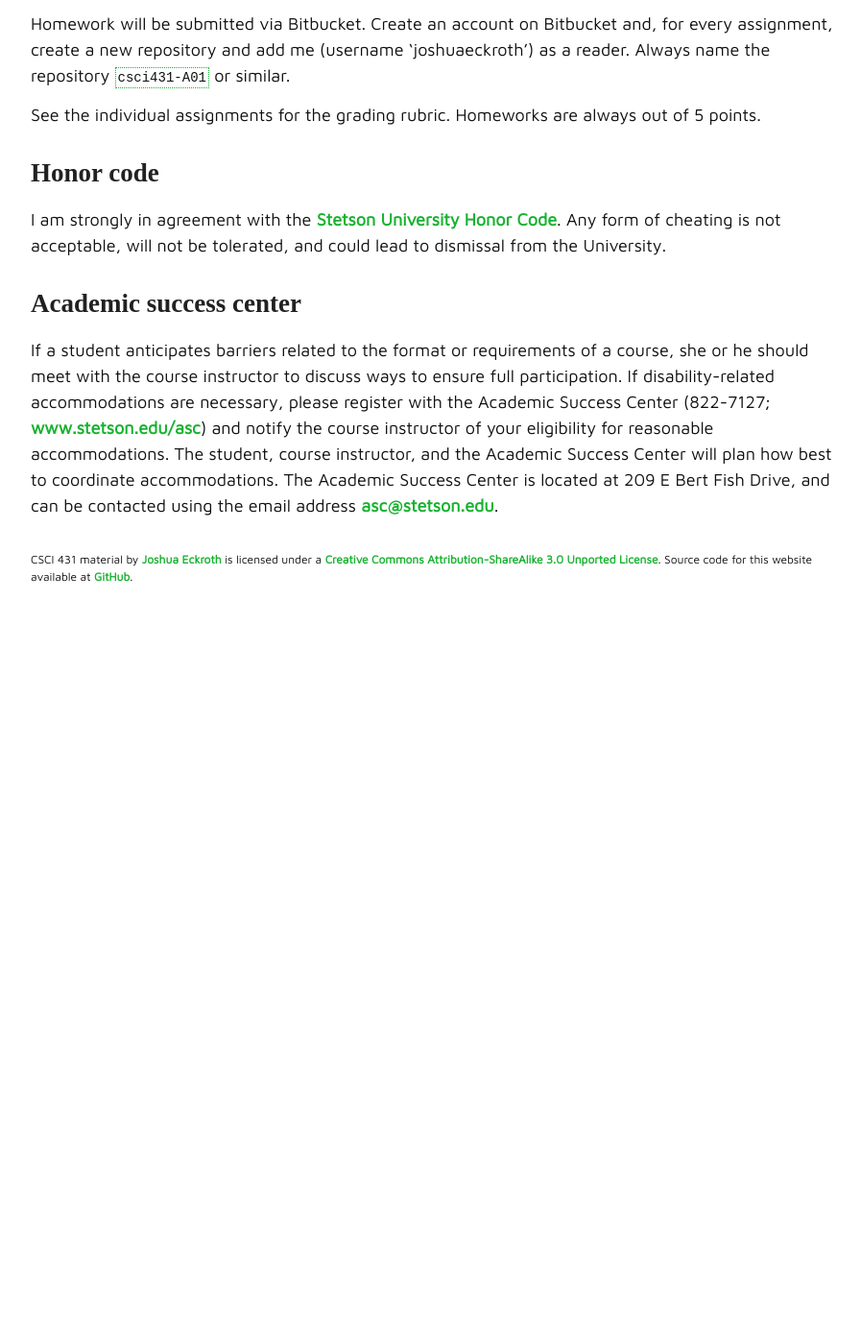
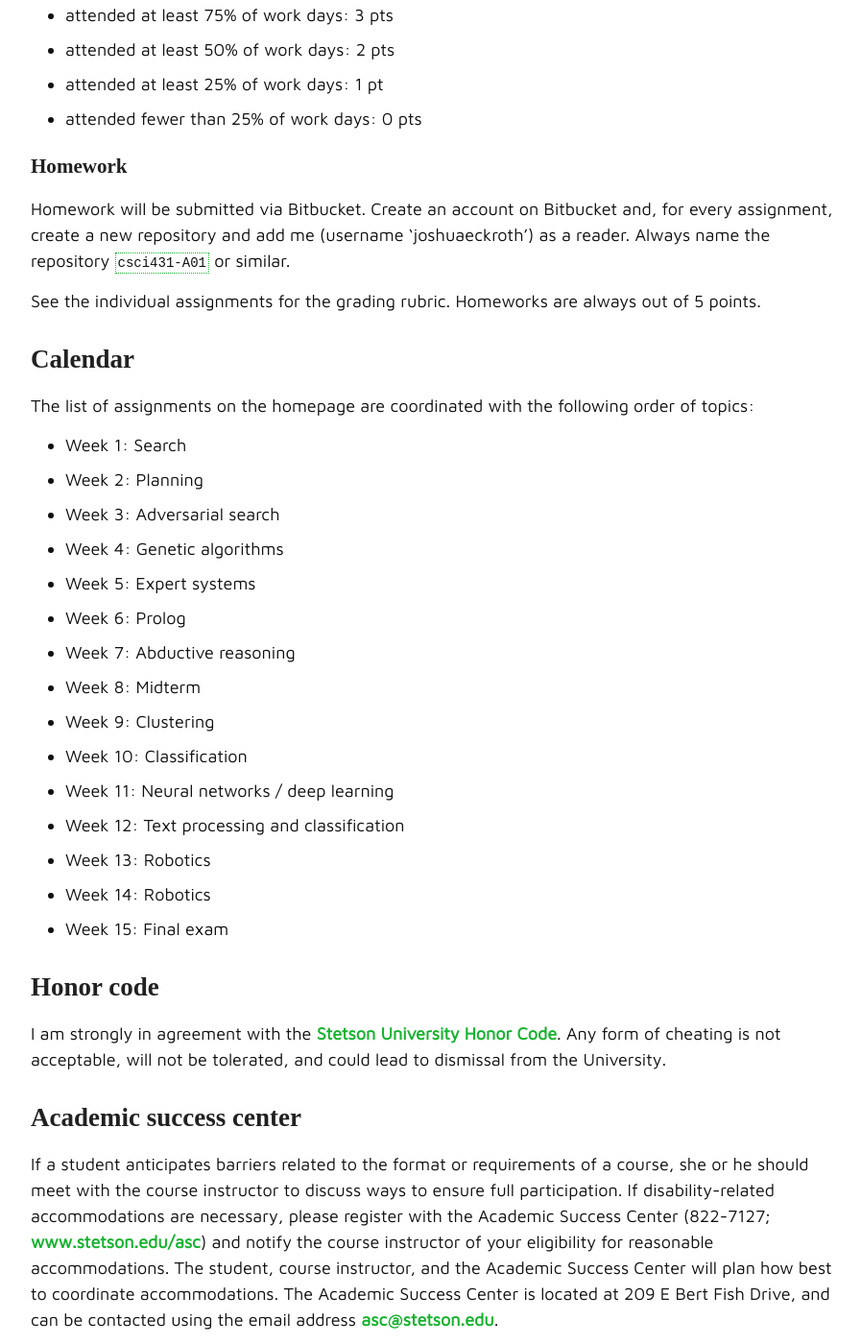
Before and after one commit to joshuaeckroth/csci431-website, a Jekyll site: the page built from notes/syllabus.md, in a window 1280 px wide and 1400 px high, scrolled down 1713 px. Shown: the whole window at 96% size, without its empty margins (183-1080 px from the left). Built offline with Jekyll 4.4.1, drawn with Linux system fonts in a browser that asks for light colours; some web fonts are replaced; before the commit the page ends 2343 px from its top, so only the background shows below that; some of the changed text lies outside the part shown.

Commit message:
Updated syllabus to include required bits

```diff
--- a/notes/syllabus.md
+++ b/notes/syllabus.md
@@ -6,6 +6,10 @@ layout: note
 # Syllabus
 
 CSCI 431 - 01, Fall 2016 --- Artificial Intelligence
+
+MWF 3:30-4:20p Eliz 210; pre-reqs: CSCI 221
+
+This course covers a wide array of topics related to contemporary artificial intelligence and machine learning techniques and tools. Our focus will be on practical techniques that can be immediately applied outside of the classroom. By the end of the course, you should be able to apply an appropriate AI technique in a novel situation.
 
 ## About me
 
@@ -54,6 +58,26 @@ Homework will be submitted via Bitbucket. Create an account on Bitbucket and, fo
 
 See the individual assignments for the grading rubric. Homeworks are always out of 5 points.
 
+## Calendar
+
+The list of assignments on the homepage are coordinated with the following order of topics:
+
+- Week 1: Search
+- Week 2: Planning
+- Week 3: Adversarial search
+- Week 4: Genetic algorithms
+- Week 5: Expert systems
+- Week 6: Prolog
+- Week 7: Abductive reasoning
+- Week 8: Midterm
+- Week 9: Clustering
+- Week 10: Classification
+- Week 11: Neural networks / deep learning
+- Week 12: Text processing and classification
+- Week 13: Robotics
+- Week 14: Robotics
+- Week 15: Final exam
+
 ## Honor code
 
 I am strongly in agreement with the [Stetson University Honor Code](http://www.stetson.edu/other/honor-system/). Any form of cheating is not acceptable, will not be tolerated, and could lead to dismissal from the University.
```
